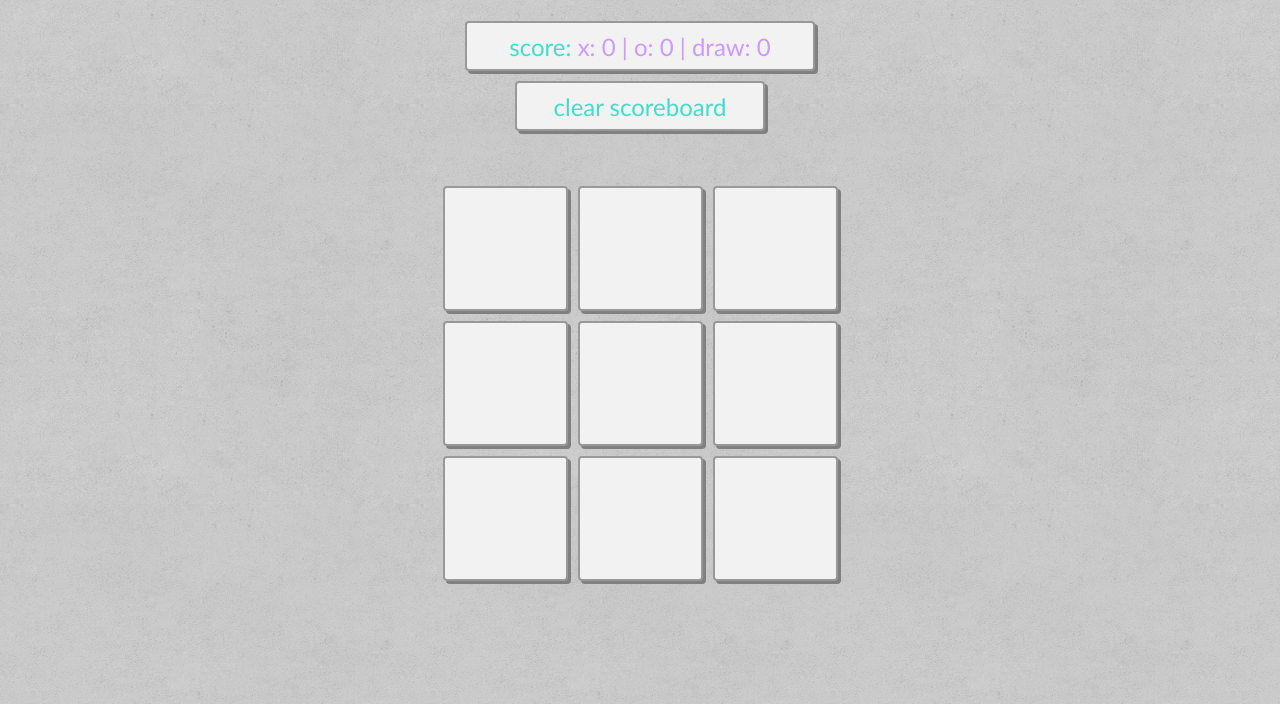
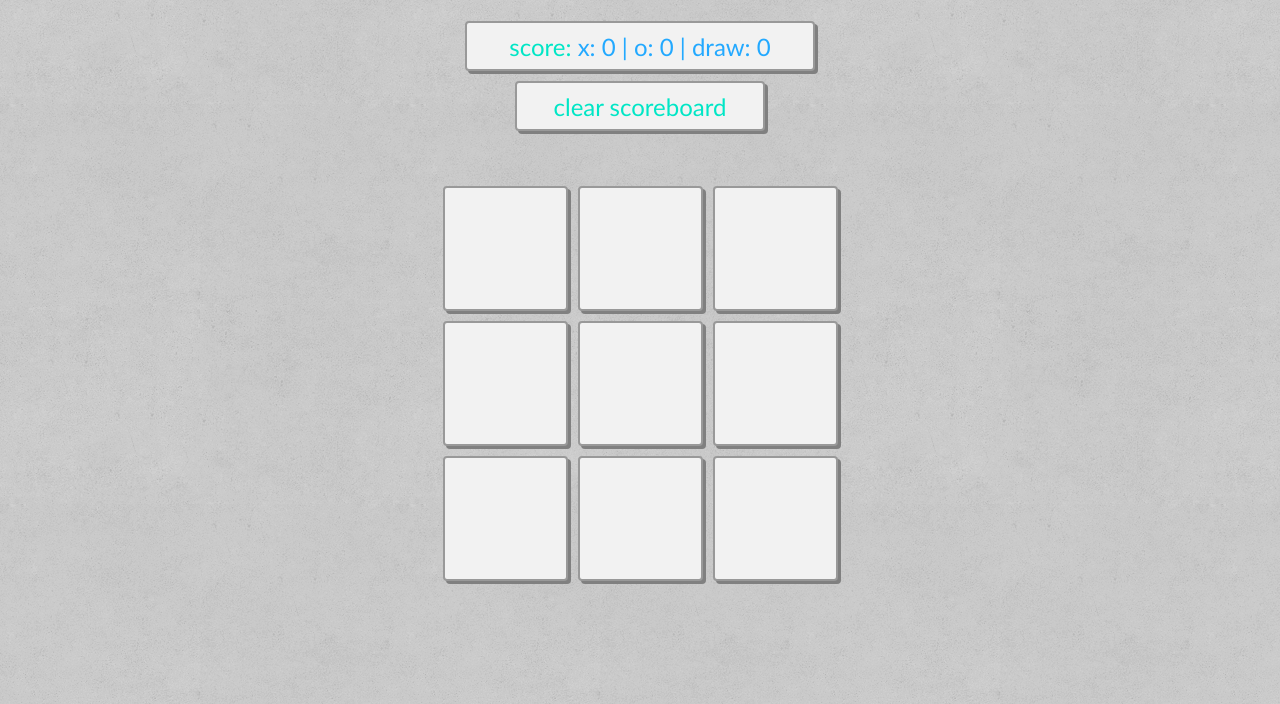
Before and after one commit to csdaniel17/tic-tac-toe, a plain HTML site: page index.html in a window 1280 px wide. Shown: the part 96-800 px from the top of the page. Drawn offline with Linux system fonts and the light colour scheme.

Commit message:
update styling

```diff
--- a/style.css
+++ b/style.css
@@ -48,7 +48,7 @@ button:focus {
   width: 250px;
   height: 50px;
   margin: 10px auto;
-  color: #cc99ff;
+  color: #23a9ff;
   clear: both;
 }
 
@@ -66,7 +66,7 @@ button:focus {
   width: 250px;
   height: 50px;
   margin: 10px auto 10px;
-  color: #cc99ff;
+  color: #23a9ff;
   clear: both;
 }
 
@@ -75,12 +75,12 @@ button:focus {
   width: 350px;
   height: 50px;
   margin: 10px auto 10px;
-  color: #40ddcb;
+  color: #00e6c6;
   clear: both;
 }
 
 span {
-  color: #cc99ff;
+  color: #23a9ff;
 }
 
 #clear-score {
@@ -88,6 +88,6 @@ span {
   width: 250px;
   height: 50px;
   margin: 10px auto;
-  color: #40ddcb;
+  color: #00e6c6;
   clear: both;
 }
```
